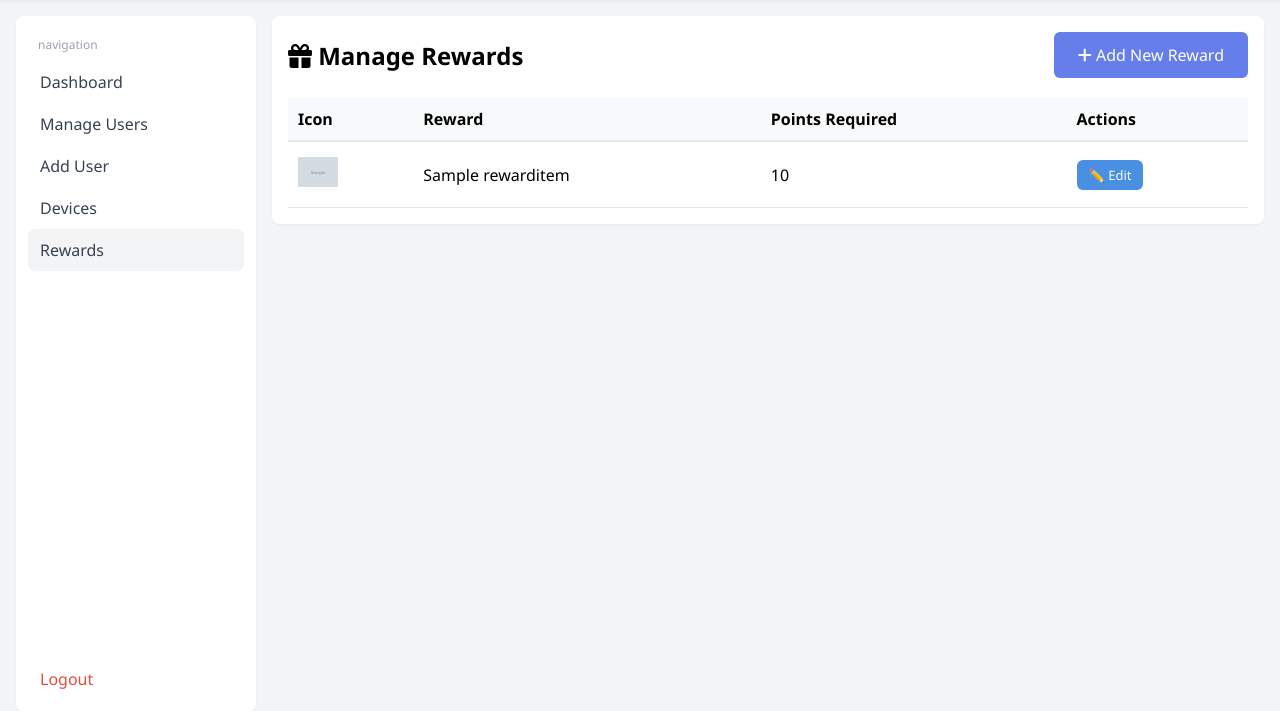
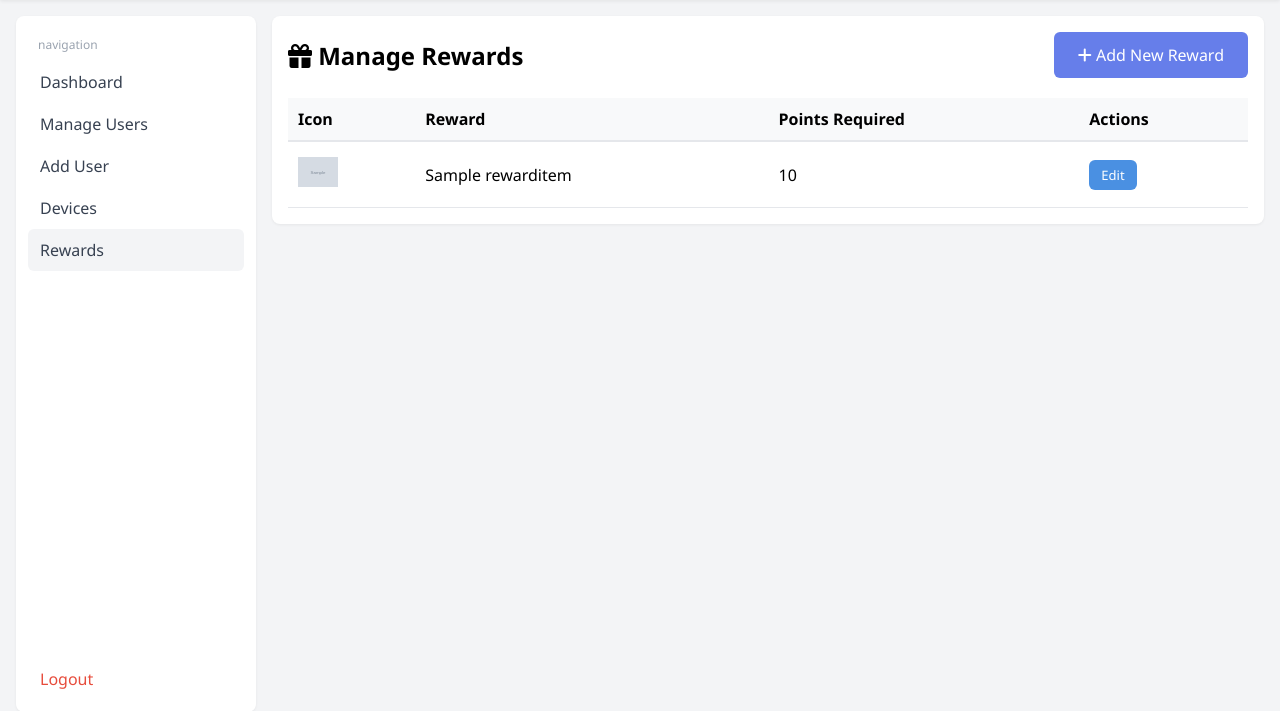
Before and after one commit to capstoneproj2025-afk/SMC_EcoDrop, a Django app: page /console/manage-rewards/ in a window 1280 px wide. Shown: the part 56-767 px from the top of the page. Run offline with Django 4.2, Linux system fonts and the light colour scheme; a user stored in the database is signed in; tables that the repository leaves empty hold one stand-in row (values such as "Sample post"); grey boxes marked "Sample" are stand-in pictures.

```diff
--- a/templates/core/admin_manage_rewards.html
+++ b/templates/core/admin_manage_rewards.html
@@ -135,7 +135,7 @@
           <td style="padding:10px;border-bottom:1px solid #e5e7eb;">{{ r.reward_name }}</td>
           <td style="padding:10px;border-bottom:1px solid #e5e7eb;">{{ r.points_required }}</td>
           <td style="padding:10px;border-bottom:1px solid #e5e7eb;">
-            <a href="{% url 'admin_reward_edit' r.id %}" class="btn" style="text-decoration: none; display: inline-block; background: #4a90e2; color: white; padding: 6px 12px; border-radius: 6px; font-size: 13px;">✏️ Edit</a>
+            <a href="{% url 'admin_reward_edit' r.id %}" class="btn" style="text-decoration: none; display: inline-block; background: #4a90e2; color: white; padding: 6px 12px; border-radius: 6px; font-size: 13px;">Edit</a>
           </td>
         </tr>
         {% empty %}
```
Also changed, not shown: requirements.txt (+21 -75 lines).
